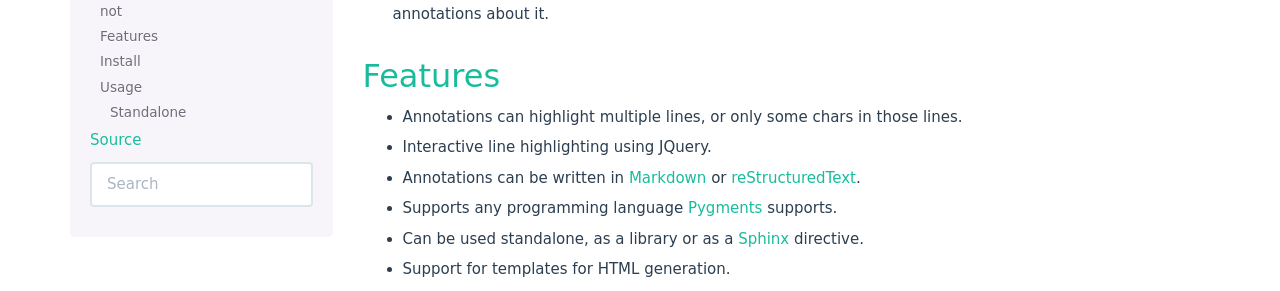
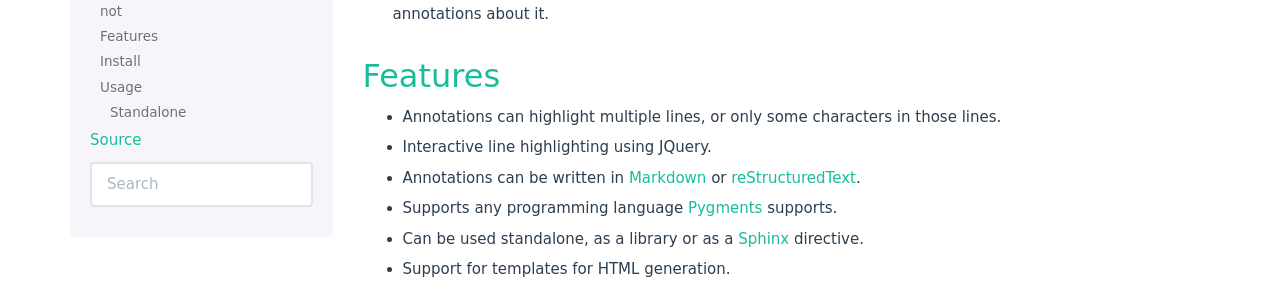
Before and after one commit to carlos-jenkins/codeco, a Sphinx documentation site: the page built from doc/index.rst, in a window 1280 px wide and 900 px high, scrolled down 918 px. Shown: the part 152-443 px from the top of the window. Built offline with Sphinx 7.4.7, drawn with Linux system fonts in a browser that asks for light colours.

```diff
--- a/doc/index.rst
+++ b/doc/index.rst
@@ -51,7 +51,7 @@
 Features
 ========
 
-- Annotations can highlight multiple lines, or only some chars in
+- Annotations can highlight multiple lines, or only some characters in
   those lines.
 - Interactive line highlighting using JQuery.
 - Annotations can be written in `Markdown`_ or `reStructuredText`_.
```
Also changed, not shown: README.md (+2 -0 lines).
